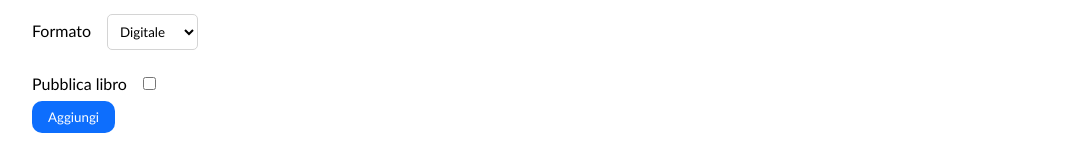
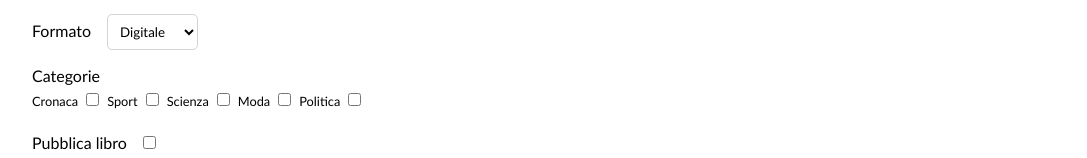
Before and after one commit to TommasoVilla91/react-form-multifield, a React (Vite) app: page / in a window 1280 px wide. Both pictures are taken after typing "Sample", "Sample", "Sample" into the empty fields and a click on the button "Aggiungi". Shown: the part 340-498 px from the top of the page, without its empty margins (96-1183 px from the left). Built offline with nearby package versions, Linux system fonts and the light colour scheme.

Commit message:
feat: maledetto bonus che ho risolto

```diff
--- a/src/components/AppArticles.jsx
+++ b/src/components/AppArticles.jsx
@@ -1,12 +1,13 @@
 import { useEffect, useState } from "react";
 import allArticles from "../data/articles";
+import AppCard from "./AppCard";
 
 const initialFormData = {
   image: "",
   title: "",
   content: "",
   format: "Digitale",
-  category: ["Attualità", "Politica", "Economia", "Scienza", "Sport", "Spettacolo", "Moda"],
+  category: [],
   published: false
 };
 
@@ -19,7 +20,7 @@ function AppArticles() {
 
   // impostare 2 messaggi al click sul checkbox publish
   useEffect(() => {
-    if(formData.published) {
+    if (formData.published) {
       setPublishMex("Così facendo l'articolo sarà visibile!");
     } else {
       setPublishMex("");
@@ -31,7 +32,7 @@ function AppArticles() {
   const handleForm = (event) => {
     event.preventDefault();
 
-    // creo oggetto per nuovo articolo
+    // creo id per nuovo oggetto
     const newArticle = {
       ...formData,
       id: Date.now()
@@ -79,20 +80,17 @@ function AppArticles() {
     setFormData(newData);
   };
 
-  const printCategories = () => {
-    return formData.category.map((categ, index) => (
-      <div className="catego-list" key={index}>
-        <input
-          className="check-input"
-          type="checkbox"
-          name="checkbox"
-          id="artCategory"
-          checked={formData.category}
-          onChange={handleInputOnChange}
-        />
-        <label htmlFor="">{categ}</label>
-      </div>
-    ));
+  const handleCategories = (event) => {
+    const { name, checked } = event.target;
+
+    const newArray = checked
+      ? [...(formData.category || []), name]
+      : (formData.category || []).filter((curElem) => curElem !== name);
+
+    setFormData({
+      ...formData,
+      category: newArray,
+    });
   };
 
   return (
@@ -161,10 +159,53 @@ function AppArticles() {
                   </select>
                 </div>
 
-                {/* <div className="categories-box">
-                  <label htmlFor="artCategory">Categoria</label>
-                  {printCategories()}
-                </div> */}
+                <div className="catego-list">
+                  <span className="catego-title">Categorie</span>
+                  <label htmlFor="artCategory">Cronaca</label>
+                  <input
+                    className="check-categ"
+                    type="checkbox"
+                    name="Cronaca"
+                    id="artCategory"
+                    onChange={handleCategories}
+                  />
+
+                  <label htmlFor="artCategory">Sport</label>
+                  <input
+                    className="check-categ"
+                    type="checkbox"
+                    name="Sport"
+                    id="artCategory"
+                    onChange={handleCategories}
+                  />
+
+                  <label htmlFor="artCategory">Scienza</label>
+                  <input
+                    className="check-categ"
+                    type="checkbox"
+                    name="Scienza"
+                    id="artCategory"
+                    onChange={handleCategories}
+                  />
+
+                  <label htmlFor="artCategory">Moda</label>
+                  <input
+                    className="check-categ"
+                    type="checkbox"
+                    name="Moda"
+                    id="artCategory"
+                    onChange={handleCategories}
+                  />
+
+                  <label htmlFor="artCategory">Politica</label>
+                  <input
+                    className="check-categ"
+                    type="checkbox"
+                    name="Politica"
+                    id="artCategory"
+                    onChange={handleCategories}
+                  />
+                </div>
 
                 <div className="publish-box">
                   <label htmlFor="artPublished">Pubblica libro</label>
@@ -192,30 +233,19 @@ function AppArticles() {
             {/* stampare articoli */}
             {articles.length > 0 ? (
               <div className="list-articles">
-                {articles.map((curArticle) => (
-                  <div key={curArticle.id} className="card">
-                    <div className="card-img">
-                      <img src={curArticle.image} alt="" />
-                    </div>
-                    <div className="card-text">
-                      <h4>{curArticle.title}</h4>
-                      <p>{curArticle.content}</p>
-
-                      {/* <ul>
-                      {
-                        curArticle.category.map((categ, index) => (
-                          <li key={index}>{categ}</li>
-                        ))
-                      }
-                      </ul> */}
-
-                      {/* tasto Elimina in cui nell'onClick metto la funzione removeElem */}
-                      <div>
-                        <button className="bnt-erase" onClick={() => { removeElem(curArticle) }}>Elimina</button>
-                      </div>
-                    </div>
-
-                  </div>
+                {articles.map((curArticle, curIndex) => (
+                  <AppCard
+                    key={curIndex}
+                    image={curArticle.image}
+                    title={curArticle.title}
+                    content={curArticle.content}
+                    format={curArticle.format}
+                    category={curArticle.category}
+                    erase={(event) => {
+                      removeElem(curArticle);
+                    }}
+                    arrayCategories={curArticle.category}
+                  />
                 ))}
               </div>
             ) : (
--- /dev/null
+++ b/src/components/AppCard.jsx
@@ -0,0 +1,31 @@
+function AppCard(props) {
+
+    const printCategories = props.arrayCategories.map((curArticle, curIndex) => (
+        <span className="tag" key={curIndex}>{curArticle}</span>
+    ));
+
+    return (
+        <>
+            <div className="card">
+                <div className="card-img">
+                    <img src={props.image} alt="" />
+                </div>
+                <div className="card-text">
+                    <h3>{props.title}</h3>
+                    <p>{props.content}</p>
+                    <p>{props.format}</p>
+                    <div className="list-tags">
+                        {printCategories}
+                    </div>
+
+                    {/* tasto Elimina in cui nell'onClick metto la funzione removeElem */}
+                    <div>
+                        <button className="bnt-erase" onClick={props.erase}>Elimina</button>
+                    </div>
+                </div>
+            </div>
+        </>
+    );
+};
+
+export default AppCard;
--- a/src/index.css
+++ b/src/index.css
@@ -32,6 +32,16 @@ h3 {
 
 .text-label {
   display: block;
+}
+
+.catego-title {
+  display: block;
+  font-size: 1rem;
+  margin-bottom: 0.5rem;
+}
+
+.check-categ {
+  margin: 0 0.5rem 0 0.5rem;
 }
 
 select {
@@ -89,7 +99,9 @@ label {
 .card {
   border: 1px solid rgb(167, 167, 167);
   border-radius: 5px;
+  width: 20rem;
   font-size: 1.2rem;
+  overflow: hidden;
 }
 
 .card-text {
@@ -97,10 +109,6 @@ label {
   display: flex;
   flex-direction: column;
   gap: 0.5rem;
-}
-
-.categories-box {
-  margin-bottom: 1rem;
 }
 
 .catego-list {
@@ -120,6 +128,22 @@ label {
   font-size: 0.7rem;
 }
 
+.list-tags {
+  display: flex;
+  justify-content: start;
+  flex-wrap: wrap;
+  gap: 1rem;
+  margin-bottom: 1rem;
+}
+
+.tag {
+  background-color:rgb(16, 175, 16);
+  padding: 0.5rem;
+  border-radius: 20px;
+  color: white;
+  font-size: 0.8rem;
+}
+
 .bnt-erase {
   background-color: rgb(233, 0, 0);
 }
```
